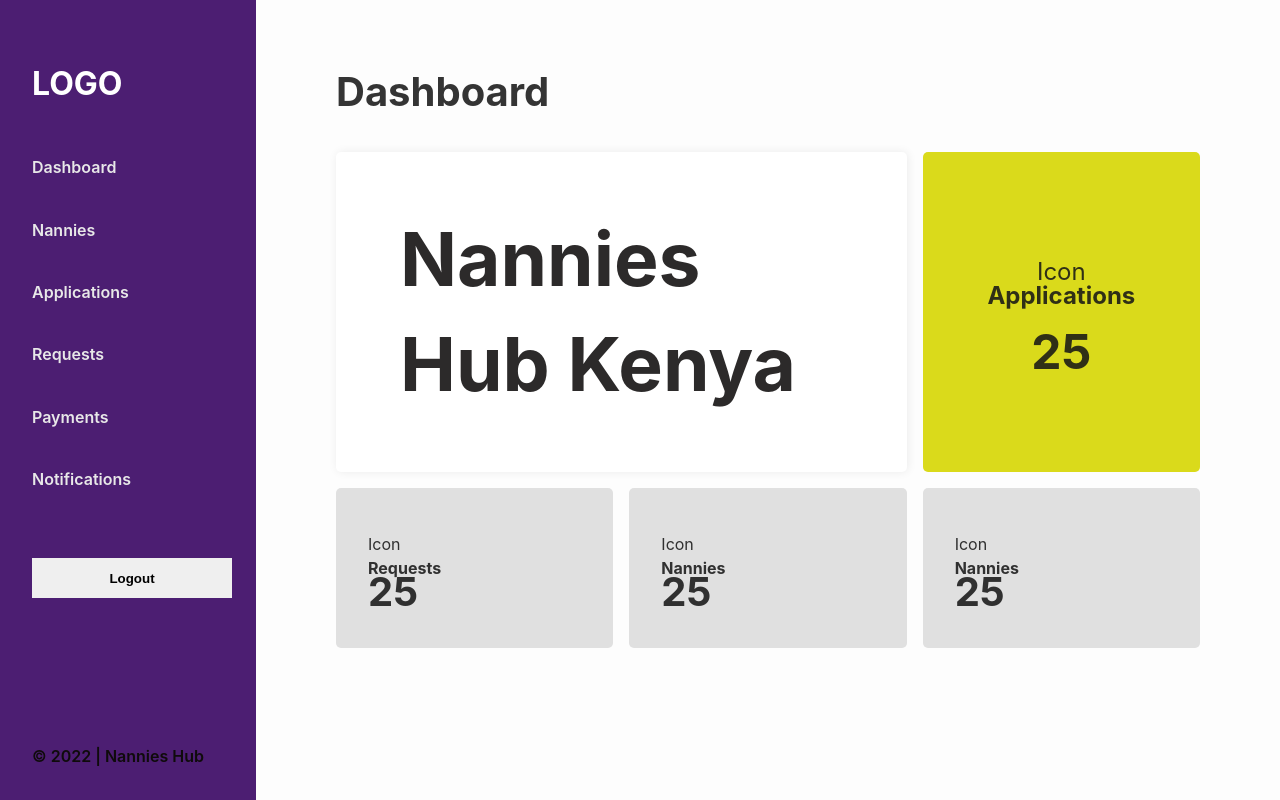
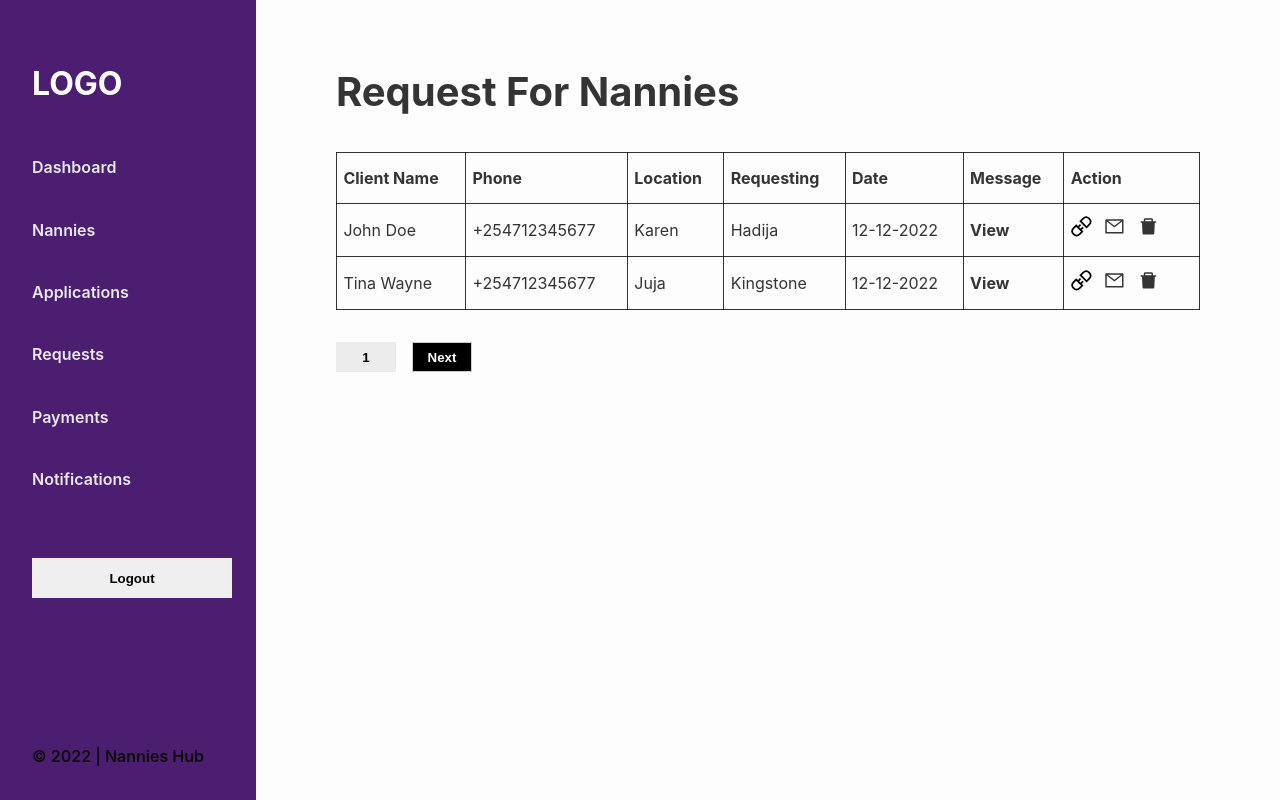
Before and after one commit to gbrowns/nannysHUB, a React (Vite) app in the folder view/: page / in a window 1280 px wide. Built offline with nearby package versions, Linux system fonts and the light colour scheme.

Commit message:
feat: add Request Dashboard UI

```diff
--- a/view/src/App.jsx
+++ b/view/src/App.jsx
@@ -2,13 +2,22 @@ import { useState } from 'react'
 import './App.scss'
 import SideNavigation from './components/SideNavigation'
 import AdminDashboard from './pages/AdminDashboard'
+import NotificationDash from './pages/NotificationDash'
+import PaymentsDash from './pages/PaymentsDash'
+import RequestsDash from './pages/RequestsDash'
 
 function App() {
 
   return (
     <div className="App">
       <SideNavigation />
-      <AdminDashboard />
+      <RequestsDash />
+
+      {
+        //<AdminDashboard />
+        //<NotificationDash />
+        //<PaymentsDash />
+      }
 
     </div>
   )
--- a/view/src/pages/AdminDashboard.jsx
+++ b/view/src/pages/AdminDashboard.jsx
@@ -16,17 +16,17 @@ function AdminDashboard() {
         </div>
         <div className='card'>
           <span>Icon</span>
+          <h4>Nannies</h4>
+          <h1>{25}</h1>
+        </div>
+        <div className='card'>
+          <span>Icon</span>
           <h4>Requests</h4>
           <h1>{25}</h1>
         </div>
         <div className='card'>
           <span>Icon</span>
-          <h4>Nannies</h4>
-          <h1>{25}</h1>
-        </div>
-        <div className='card'>
-          <span>Icon</span>
-          <h4>Nannies</h4>
+          <h4>Payments</h4>
           <h1>{25}</h1>
         </div>
 
--- /dev/null
+++ b/view/src/pages/RequestsDash.jsx
@@ -0,0 +1,69 @@
+import React from 'react'
+import { BiHide, BiArchiveIn } from 'react-icons/bi'
+import { AiFillDelete, AiOutlineMail  } from 'react-icons/ai'
+import { GrConnect } from 'react-icons/gr'
+
+function RequestsDash() {
+  return (
+    <div className='requests common'>
+     <h1>Request For Nannies</h1>
+
+          <table>
+
+          <tr>
+               <th>Client Name</th>
+               <th>Phone</th>
+               <th>Location</th>
+               <th>Requesting</th>
+               <th>Date</th>
+               <th>Message</th>
+               <th>Action</th>
+          </tr>
+
+          <tbody>
+               <tr>
+                    <td>John Doe</td>
+                    <td>+254712345677</td>
+                    <td>Karen</td>
+                    <td>Hadija</td>
+                    <td>12-12-2022</td>
+                    <td><b>View</b></td>
+                    <td>
+                         <GrConnect className='icon' />
+                         <AiOutlineMail className='icon'/>
+                         <AiFillDelete className='icon'/>
+                    </td>
+               </tr>
+               <tr>
+                    <td>Tina Wayne</td>
+                    <td>+254712345677</td>
+                    <td>Juja</td>
+                    <td>Kingstone</td>
+                    <td>12-12-2022</td>
+                    <td><b>View</b></td>
+                    <td>
+                         <GrConnect className='icon' />
+                         <AiOutlineMail className='icon'/>
+                         <AiFillDelete className='icon'/>
+                    </td>
+               </tr>
+
+
+          </tbody>
+
+     </table>
+
+     <div className='paginate'>
+        <button>
+          {1}
+        </button>
+        <button>
+          Next
+        </button>
+     </div>
+
+    </div>
+  )
+}
+
+export default RequestsDash
```
